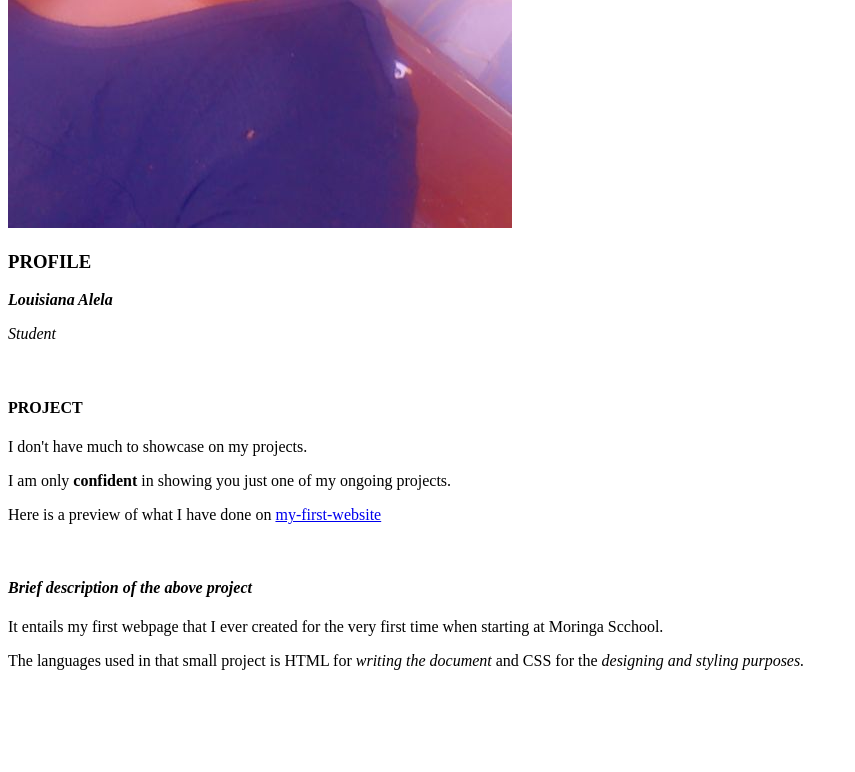
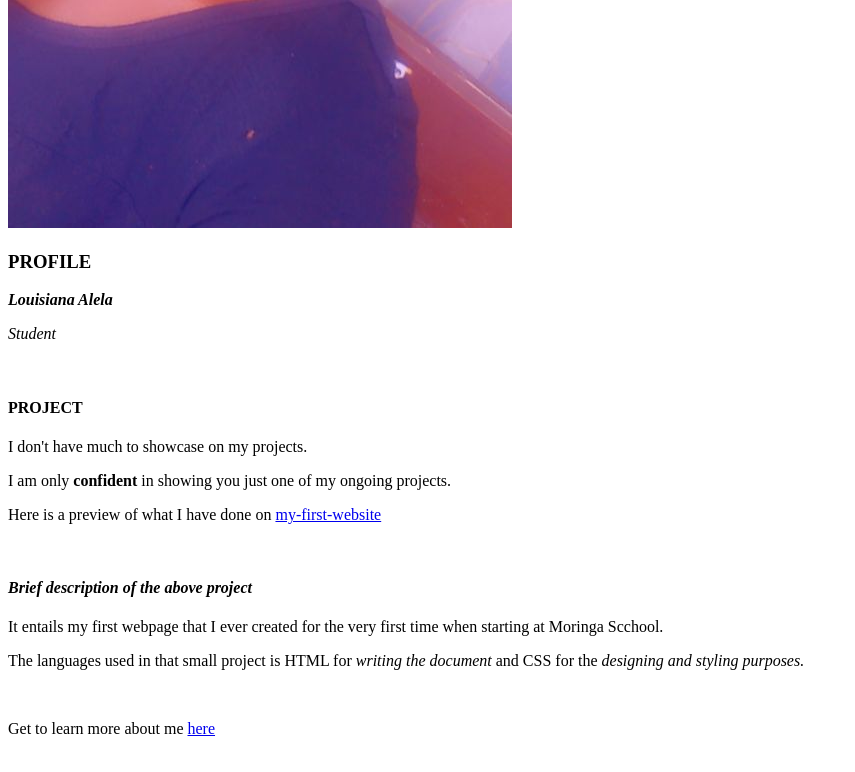
Before and after one commit to Louisiana-Alela/my-portfolio, a plain HTML site: page index.html in a window 1280 px wide. Shown: the part 883-1655 px from the top of the page, without its empty margins (0-855 px from the left). Before the commit the page ends 1595 px from the top, so only its background shows below. Drawn offline with Linux system fonts and the light colour scheme.

Commit message:
Linking index.html to aboutme.html

```diff
--- a/index.html
+++ b/index.html
@@ -39,7 +39,9 @@
 
     <br>
 
+    <p>Get to learn more about me <a href="/aboutme.html">here</a></p>
 
+    <br>
 
 </body>
 </html>
```
